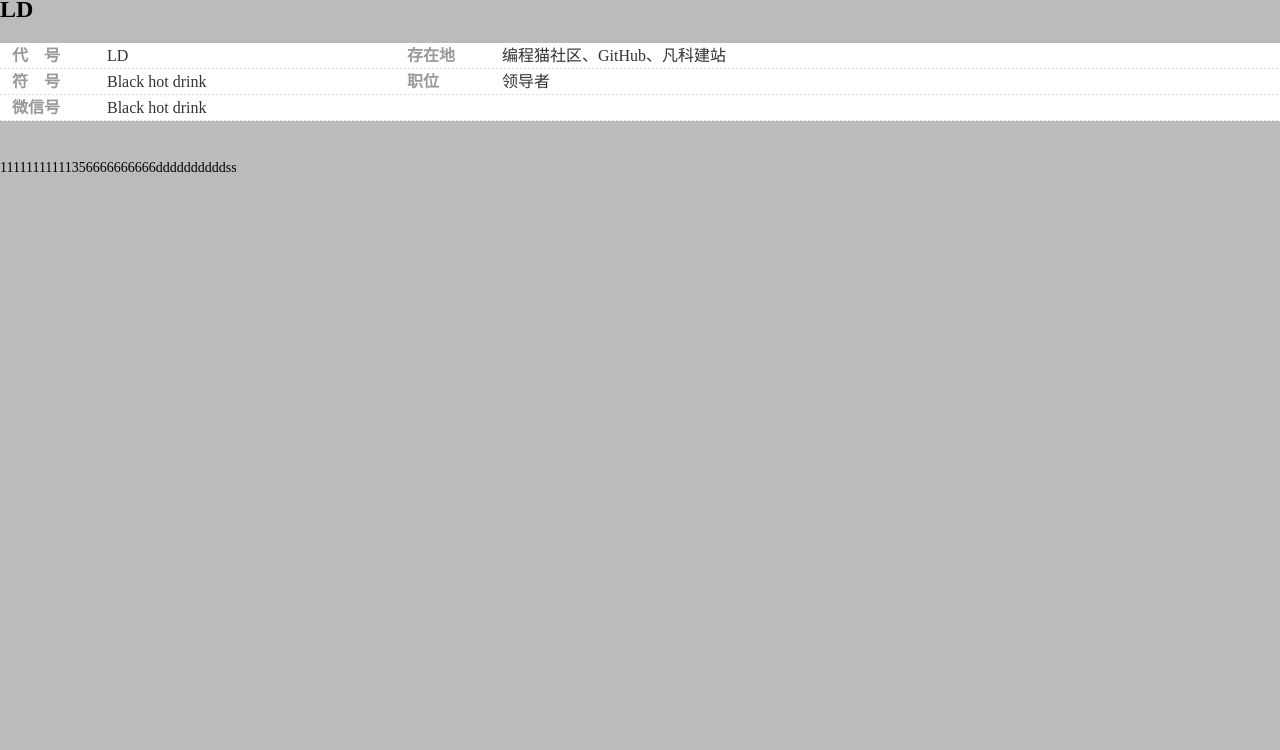
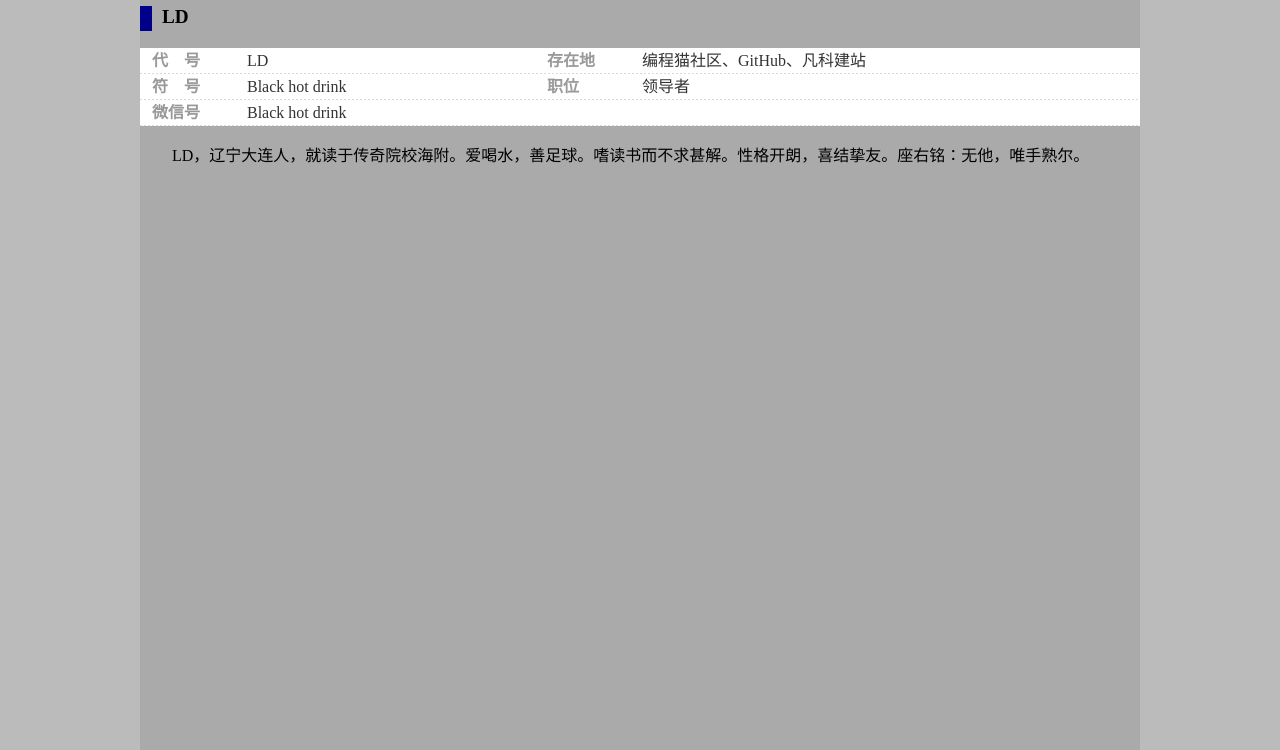
Before and after one commit to legist2016/legist2016.github.io, a plain HTML site: page 3personhouse/organization.html in a window 1280 px wide. Shown: the part 50-800 px from the top of the page. Drawn offline with Linux system fonts and the light colour scheme.

Commit message:
leo do 了 many thing们，具体forget is what

```diff
--- a/3personhouse/CSS/basic.css
+++ b/3personhouse/CSS/basic.css
@@ -1,12 +1,12 @@
+* {
+    margin: 0;
+}
+
 html,
 body {
     margin: 0;
     background-color: #bbb;
     height: 100%;
-}
-
-* {
-    margin: 0;
 }
 
 .container {
@@ -29,7 +29,6 @@ body {
     justify-content: center;
 
 }
-
 
 .navbar>a {
     width: 25%;
@@ -169,13 +168,28 @@ body {
 
 
 
-.lanmu {
+.Column {
     background: url(../image/basicInfo-bg.png);
-    margin: 20px 0 35px;
+    margin: 20px 0 10px;
 }
 
-.text1 {
-    font-size: 14px;
-    line-height: 24px;
+.title1 {
+    font-size: 1.2em;
+}
+
+.before-title1 {
+    height: 25px;
+    width: 12px;
+    margin-right: 10px;
+    background-color: darkblue;
+    float: left;
+}
+
+.before-text2{
+    width: 50%;
+}
+
+.text2{
     text-indent: 2em;
+    line-height: 2.5em;
 }
--- a/3personhouse/organization.html
+++ b/3personhouse/organization.html
@@ -10,6 +10,7 @@
 </head>
 
 <body>
+    <div style="width: 1000px;margin: auto;background-color: #aaa;height: 100%;">
         <div class="container">
             <div class="logo">
                 <img src="image/图标.png" style="height: 40px;">
@@ -24,9 +25,13 @@
             </div>
         </div>
         <div>
-        <div>
-            <h2 >LD</h2>
-            <div class="lanmu">
+            <div id="zhai">
+                <div style="margin-top: 10px;">
+                    <div class="before-title1"></div>
+                    <p class="title1" style="font-weight: 600;">LD</p>
+                </div>
+
+                <div class="Column">
                     <dl class="left-information">
                         <div>
                             <dt>代&nbsp;&nbsp;&nbsp;&nbsp;号</dt>
@@ -67,13 +72,13 @@
                     </dl>
                     <div style="clear: both;"></div>
                 </div>
-            <span class="text1">   11111111111356666666666ddddddddddss</span>
+
+                <div>
+                    <p class="text2">LD，辽宁大连人，就读于传奇院校海附。爱喝水，善足球。嗜读书而不求甚解。性格开朗，喜结挚友。座右铭：无他，唯手熟尔。</p>
                 </div>
             </div>
-
-
-
-
+        </div>
+    </div>
 </body>
 
 </html>
```
Also changed, not shown: 3personhouse/index.html (+11 -19 lines), other/1.html (renamed from 1.html), other/codebyserver.js (renamed from codebyserver.js), other/index.html (renamed from index.html), other/tetris.html (renamed from tetris.html), other/tetris3.html (renamed from tetris3.html). Lines whose indentation alone changed are shown as unchanged.
